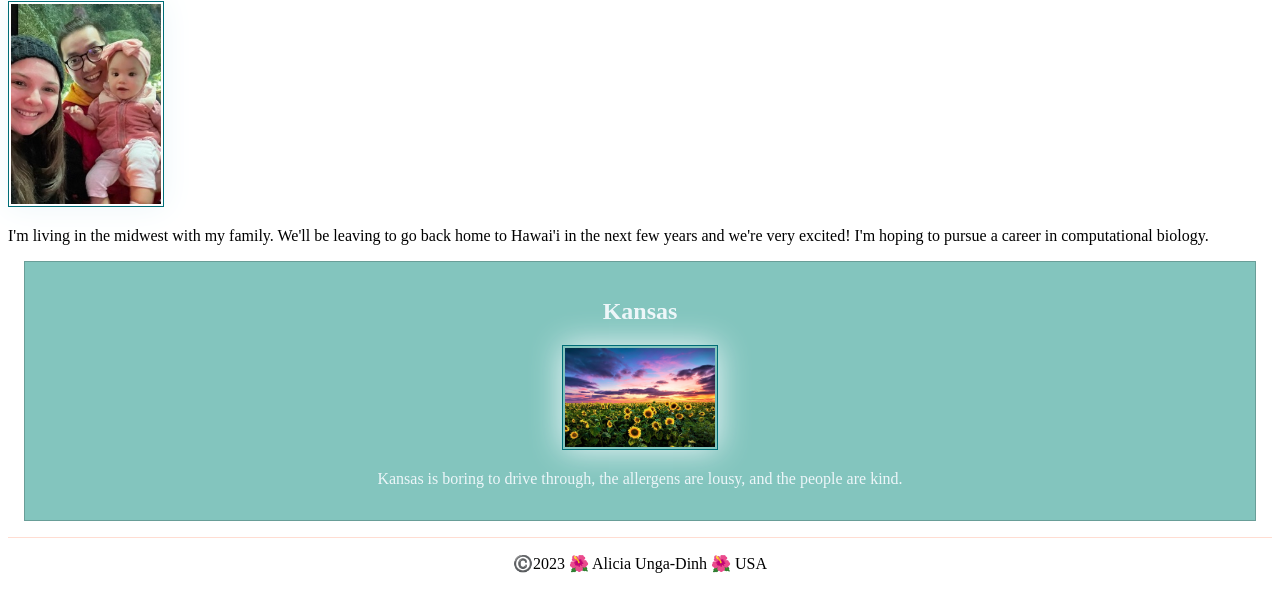
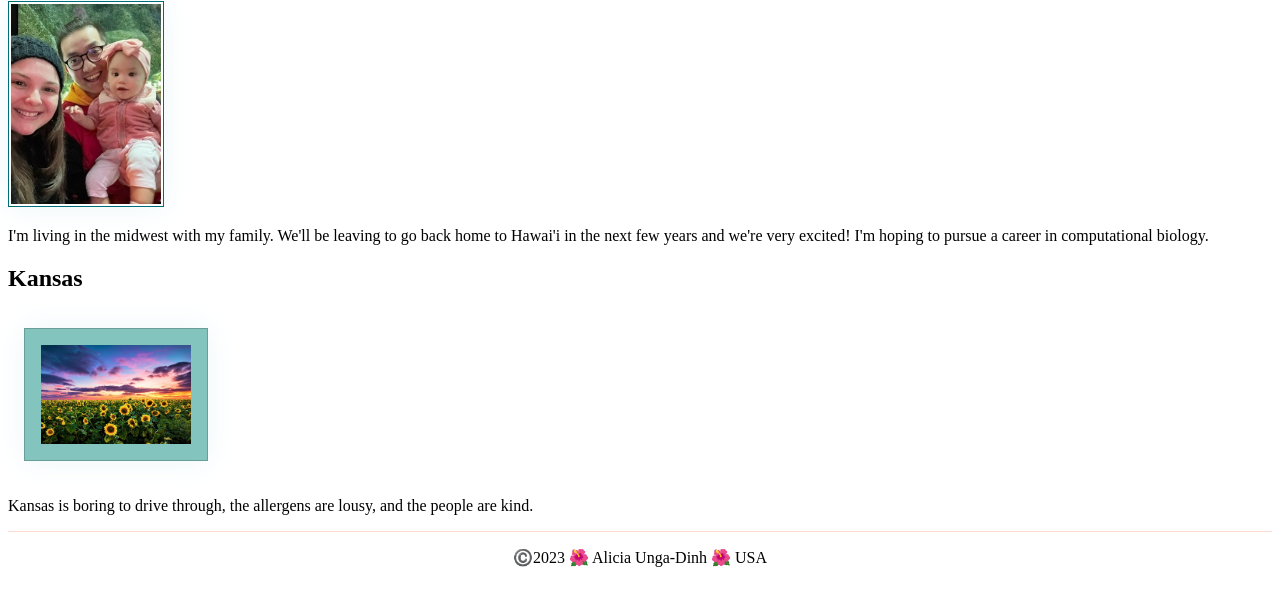
Before and after one commit to LadyImpatient/wdd130, a plain HTML site: page index.html in a window 1280 px wide. Shown: the part 281-870 px from the top of the page. Drawn offline with Linux system fonts and the light colour scheme.

Commit message:
aside img update css w2 p4

```diff
--- a/styles/styles.css
+++ b/styles/styles.css
@@ -20,7 +20,7 @@ img {
 p {
     padding: 10px;
 }
-aside {
+aside img {
     margin: 1em;
     border: 1px solid rgba(0, 0, 0, 0.2);
     padding: 1em;
```
